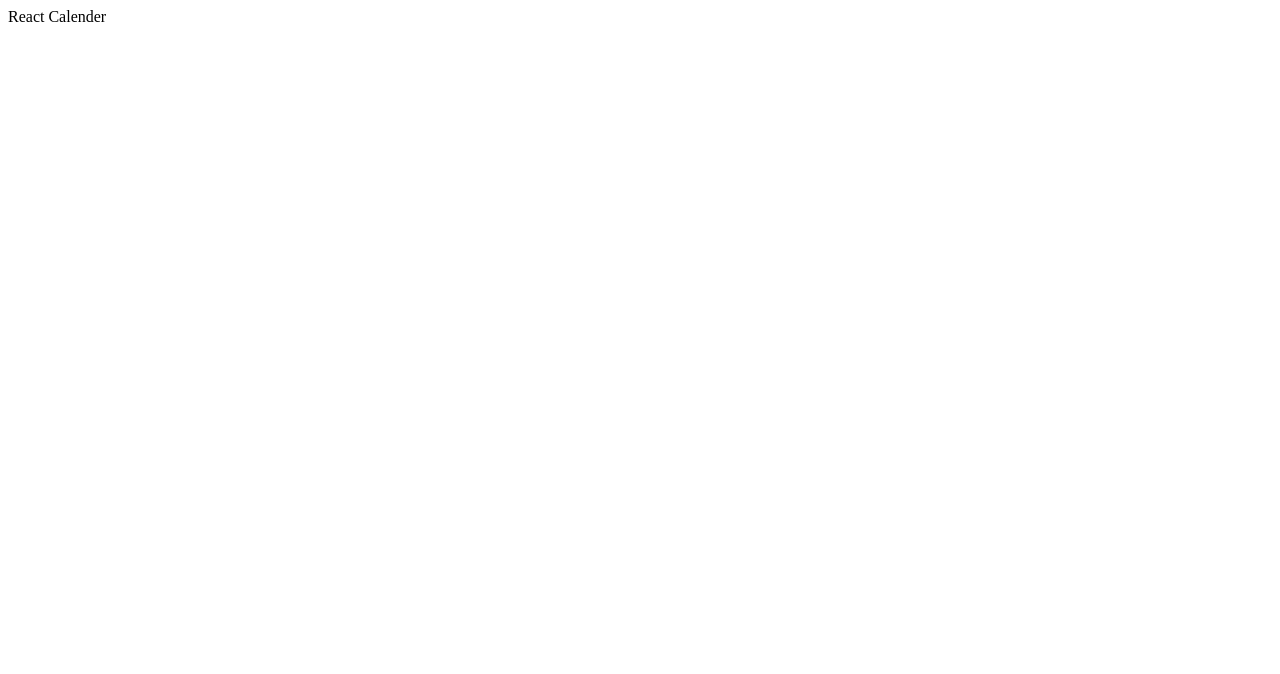
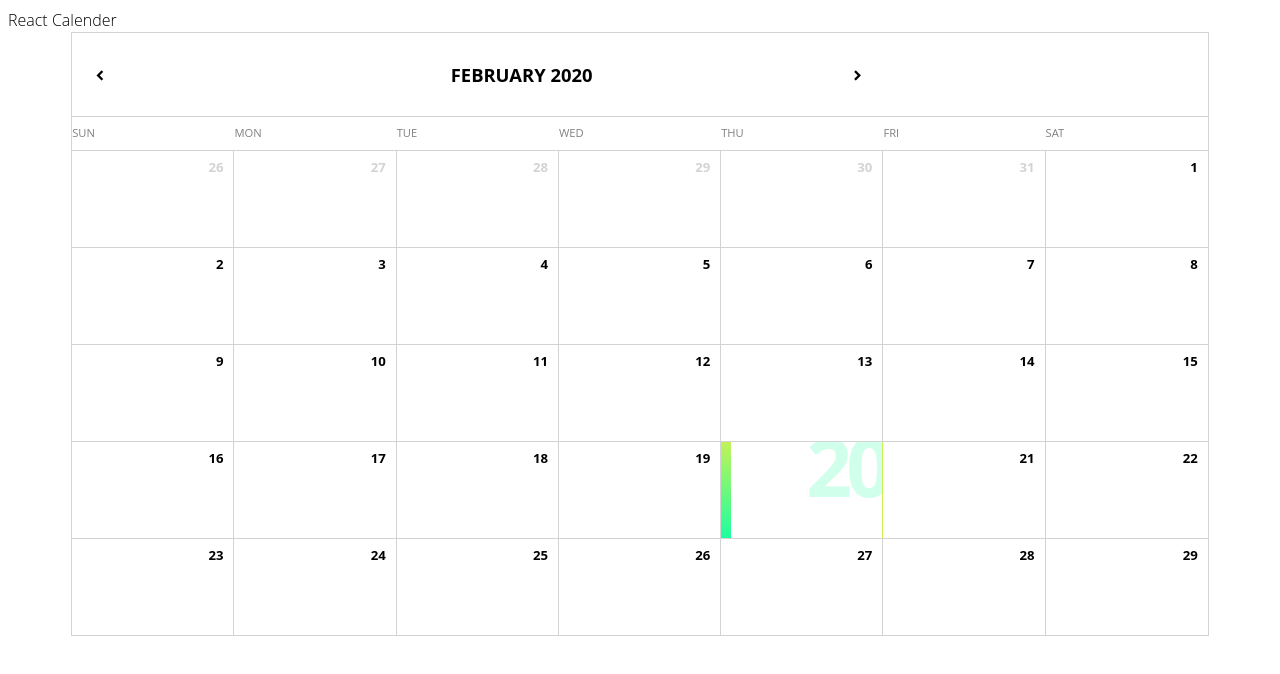
Before and after one commit to alamariful1727/react-calender-hooks, a React (Create React App) app: page / in a window 1280 px wide. Shown: the top 674 px of the page. Built offline with nearby package versions, Linux system fonts and the light colour scheme.

Commit message:
intial fixing done on Calendar, many more fixes required.

```diff
--- a/package.json
+++ b/package.json
@@ -10,6 +10,7 @@
     "@types/node": "^12.0.0",
     "@types/react": "^16.9.0",
     "@types/react-dom": "^16.9.0",
+    "date-fns": "^2.9.0",
     "react": "^16.12.0",
     "react-dom": "^16.12.0",
     "react-scripts": "3.4.0",
--- a/src/App.tsx
+++ b/src/App.tsx
@@ -1,7 +1,13 @@
 import React from "react";
+import Calendar from "./Calendar";
 
 function App() {
-	return <div>React Calender</div>;
+	return (
+		<>
+			<div>React Calender</div>
+			<Calendar />
+		</>
+	);
 }
 
 export default App;
--- /dev/null
+++ b/src/Calendar.css
@@ -0,0 +1,158 @@
+@import url(https://fonts.googleapis.com/css?family=Open+Sans:300, 400, 700);
+@import url(https://fonts.googleapis.com/icon?family=Material+Icons);
+.icon {
+	font-family: "Material Icons", serif;
+	font-style: normal;
+	display: inline-block;
+	vertical-align: middle;
+	line-height: 1;
+	text-transform: none;
+	letter-spacing: normal;
+	word-wrap: normal;
+	white-space: nowrap;
+	direction: ltr;
+	-webkit-font-smoothing: antialiased;
+	text-rendering: optimizeLegibility;
+	-moz-osx-font-smoothing: grayscale;
+	font-feature-settings: "liga";
+}
+/* GENERAL */
+* {
+	box-sizing: border-box;
+}
+body {
+	font-family: "Open Sans", "Helvetica Neue", "Helvetica", "Arial", sans-serif;
+	font-size: 1em;
+	font-weight: 300;
+	line-height: 1.5;
+	position: relative;
+}
+header {
+	display: block;
+	width: 100%;
+	padding: 1.75em 0;
+	border-bottom: 1px solid lightgray;
+	background: white;
+}
+/* GRID */
+.row {
+	margin: 0;
+	padding: 0;
+	display: flex;
+	flex-direction: row;
+	flex-wrap: wrap;
+	width: 100%;
+}
+.row-middle {
+	align-items: center;
+}
+.column {
+	flex-grow: 1;
+	flex-basis: 0;
+	max-width: 100%;
+}
+/* Calendar */
+.calendar {
+	display: block;
+	position: relative;
+	width: 90%;
+	background: white;
+	border: 1px solid lightgray;
+	height: auto;
+	margin: 0 auto;
+}
+.calendar .header {
+	text-transform: uppercase;
+	font-weight: 700;
+	font-size: 115%;
+	padding: 1.5em 0;
+	border-bottom: 1px solid lightgray;
+}
+.calendar .header .icon {
+	cursor: pointer;
+	transition: 0.15s ease-out;
+}
+.calendar .header .icon:hover {
+	transform: scale(1.75);
+	transition: 0.25s ease-out;
+	color: dodgerblue;
+}
+.calendar .header .icon:first-of-type {
+	margin-left: 1em;
+}
+.calendar .header .icon:last-of-type {
+	margin-right: 1em;
+}
+.calendar .days {
+	text-transform: uppercase;
+	font-weight: 400;
+	color: gray;
+	font-size: 70%;
+	padding: 0.75em 0;
+	border-bottom: 1px solid lightgray;
+}
+.calendar .body .cell {
+	position: relative;
+	height: 6em;
+	border-right: 1px solid lightgray;
+	overflow: hidden;
+	cursor: pointer;
+	background: white;
+	transition: 0.25s ease-out;
+}
+.calendar .body .cell:hover {
+	background: whitesmoke;
+	transition: 0.5s ease-out;
+}
+.calendar .body .selected {
+	border-left: 10px solid transparent;
+	border-image: linear-gradient(45deg, #1affa0 0%, #cff153 40%);
+	border-image-slice: 1;
+}
+.calendar .body .row {
+	border-bottom: 1px solid lightgray;
+}
+.calendar .body .row:last-child {
+	border-bottom: none;
+}
+.calendar .body .cell:last-child {
+	border-right: none;
+}
+.calendar .body .cell .number {
+	position: absolute;
+	font-size: 82.5%;
+	line-height: 1;
+	top: 0.75em;
+	right: 0.75em;
+	font-weight: 700;
+}
+.calendar .body .cell:hover .number,
+.calendar .body .selected .number {
+	visibility: hidden;
+}
+.calendar .body .disabled {
+	color: lightgray;
+	pointer-events: none;
+}
+.calendar .body .cell .bg {
+	font-weight: 700;
+	line-height: 1;
+	color: #1affa0;
+	opacity: 0;
+	font-size: 5em;
+	position: absolute;
+	top: -0.2em;
+	right: -0.05em;
+	transition: 0.25s ease-out;
+	letter-spacing: -0.07em;
+}
+.calendar .body .cell:hover .bg,
+.calendar .body .selected .bg {
+	opacity: 0.2;
+	transition: 0.5s ease-in;
+}
+.calendar .body .column {
+	flex-grow: 0;
+	flex-basis: calc(100% / 7);
+	width: calc(100% / 7);
+}
--- /dev/null
+++ b/src/Calendar.tsx
@@ -0,0 +1,111 @@
+import React, { useState } from "react";
+import {
+	format,
+	startOfWeek,
+	addDays,
+	startOfMonth,
+	endOfMonth,
+	endOfWeek,
+	isSameMonth,
+	isSameDay,
+	parse,
+	addMonths,
+	subMonths
+} from "date-fns";
+import "./Calendar.css";
+const Calendar = () => {
+	const [currentDate, setCurrentDate] = useState(new Date());
+	const [selectedDate, setSelectedDate] = useState(new Date());
+	const header = () => {
+		const dateFormat = "MMMM yyyy";
+		return (
+			<div className='header row flex-middle'>
+				<div className='column col-start'>
+					<div className='icon' onClick={prevMonth}>
+						chevron_left
+					</div>
+				</div>
+				<div className='column col-center'>
+					<span>{format(currentDate, dateFormat)}</span>
+				</div>
+				<div className='column col-end'>
+					<div className='icon' onClick={nextMonth}>
+						chevron_right
+					</div>
+				</div>
+			</div>
+		);
+	};
+	const days = () => {
+		const dateFormat = "iii";
+		const days = [];
+		let startDate = startOfWeek(currentDate);
+		for (let i = 0; i < 7; i++) {
+			days.push(
+				<div className='column col-center' key={i}>
+					{format(addDays(startDate, i), dateFormat)}
+				</div>
+			);
+		}
+		return <div className='days row'>{days}</div>;
+	};
+	const cells = () => {
+		const monthStart = startOfMonth(currentDate);
+		const monthEnd = endOfMonth(monthStart);
+		const startDate = startOfWeek(monthStart);
+		const endDate = endOfWeek(monthEnd);
+		const dateFormat = "d";
+		const rows = [];
+		let days = [];
+		let day = startDate;
+		let formattedDate = "";
+		while (day <= endDate) {
+			for (let i = 0; i < 7; i++) {
+				formattedDate = format(day, dateFormat);
+				const cloneDay = day;
+				days.push(
+					<div
+						className={`column cell ${
+							!isSameMonth(day, monthStart)
+								? "disabled"
+								: isSameDay(day, selectedDate)
+								? "selected"
+								: ""
+						}`}
+						key={day.toDateString()}
+						onClick={() => onDateClick(cloneDay)}
+					>
+						<span className='number'>{formattedDate}</span>
+						<span className='bg'>{formattedDate}</span>
+					</div>
+				);
+				day = addDays(day, 1);
+			}
+			rows.push(
+				<div className='row' key={day.toDateString()}>
+					{" "}
+					{days}{" "}
+				</div>
+			);
+			days = [];
+		}
+		return <div className='body'>{rows}</div>;
+	};
+	const nextMonth = () => {
+		setCurrentDate(addMonths(currentDate, 1));
+	};
+	const prevMonth = () => {
+		setCurrentDate(subMonths(currentDate, 1));
+	};
+	const onDateClick = (day: any) => {
+		setSelectedDate(day);
+	};
+	return (
+		<div className='calendar'>
+			<div>{header()}</div>
+			<div>{days()}</div>
+			<div>{cells()}</div>
+		</div>
+	);
+};
+export default Calendar;
--- /dev/null
+++ b/src/react-app-env.d.ts
@@ -0,0 +1 @@
+/// <reference types="react-scripts" />
```
Also changed, not shown: 1 other file (tests, documents, lock files or other folders).
